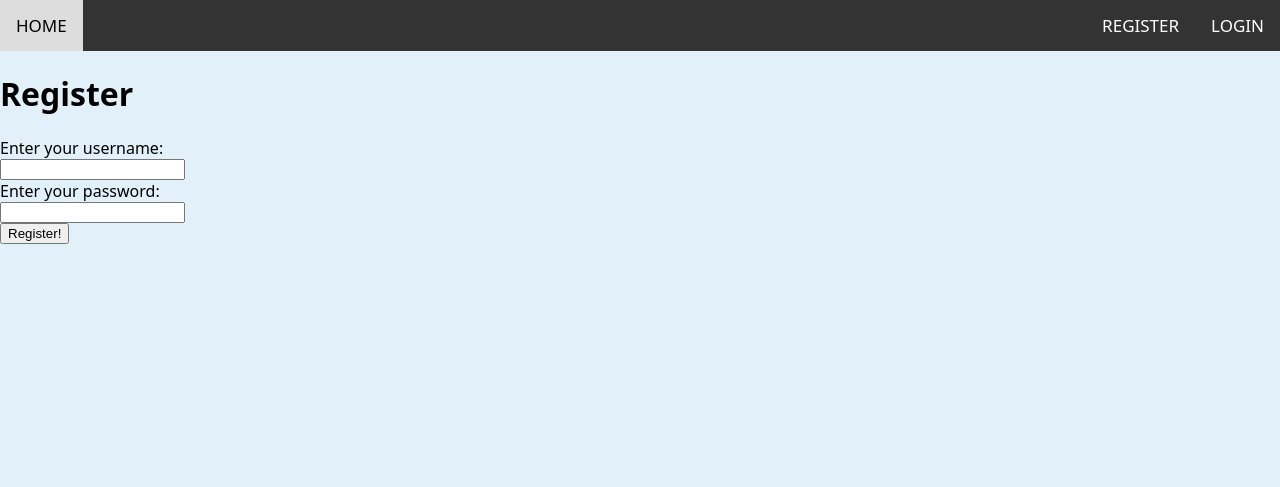
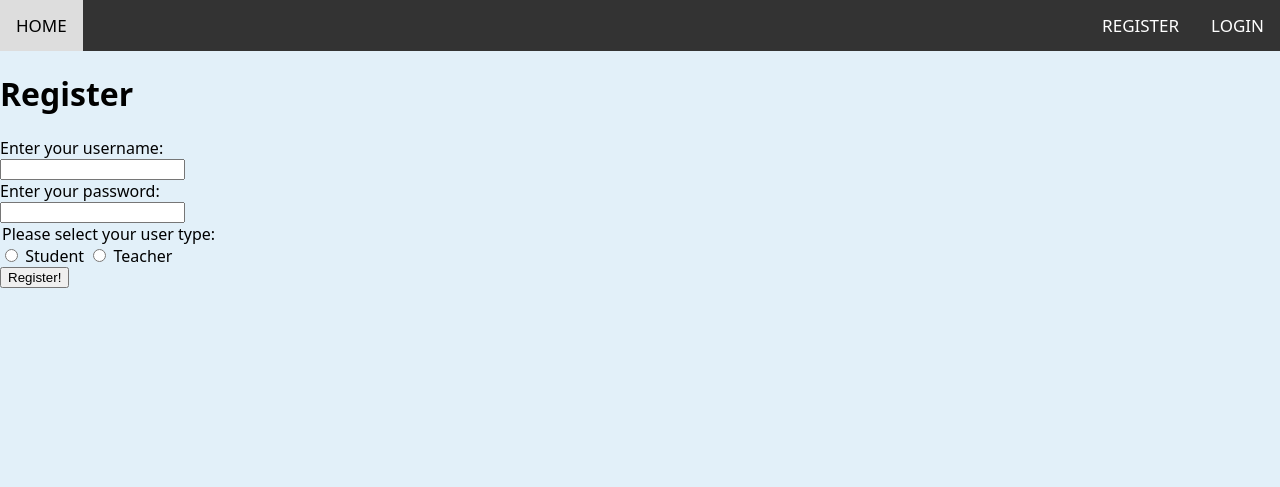
Before and after one commit to Jin2oo2/komodo-hub, a Flask app: page /register in a window 1280 px wide. Shown: the top 487 px of the page. Run offline with Flask 3, Linux system fonts and the light colour scheme.

Commit message:
added radio button

```diff
--- a/app.py
+++ b/app.py
@@ -1,12 +1,22 @@
 from flask import Flask, request, render_template, url_for, redirect, abort
 import sqlite3 as sql
 from models import create_feedback_table
+# from flask_sqlalchemy import SQLAlchemy
+# #from flask_login import LoginManager
 
 
 db_path = 'C:\\Users\\owais\\Desktop\\Yggdrasill\\KS\\komodo-hub\\ABC.db'
 create_feedback_table()
 
+# db = SQLAlchemy()
+
 app = Flask(__name__)
+
+app.config['SQLALCHEMY_DATABASE_URI'] = 'sqlite:///komodoDB.db'
+# db.init_app(app)
+
+#login_manager = LoginManager()
+
 
 @app.route('/')
 def hello():
@@ -52,3 +62,9 @@ def feedback():
 
         return redirect(url_for('feedback'))
     return render_template('feedback.html')
+
+# class User(db.Model):
+#     id = db.Column(db.Integer, primary_key=True)
+#     username = db.Column(db.String, unique=True, nullable=False)
+#     password = db.Column(db.String, nullable=False)
+#     userType = db.Column(db.String, nullable=False)
--- a/templates/home.html
+++ b/templates/home.html
@@ -5,4 +5,4 @@
     <h1>Welcome to Komodo Hub</h1>
     <a href={{registerURL}}>Register</a>
     <a href={{loginURL}}>Log in</a>
-    {% endblock %}
+{% endblock %}
--- a/templates/register.html
+++ b/templates/register.html
@@ -11,6 +11,13 @@
   <label for="email">Enter your password: </label><br>
   <input type="password" name="password" id="password" required /><br>
 
+  <legend>Please select your user type:</legend>
+  <input type="radio" id="student" name="usertype" value="student" >
+  <label for="student">Student</label>
+
+  <input type="radio" id="teacher" name="usertype" value="teacher" >
+  <label for="teacher">Teacher</label><br>
+
   <input type="submit" value="Register!" />
 </form>
 {% endblock %}
```
Also changed, not shown: ABC.db.
